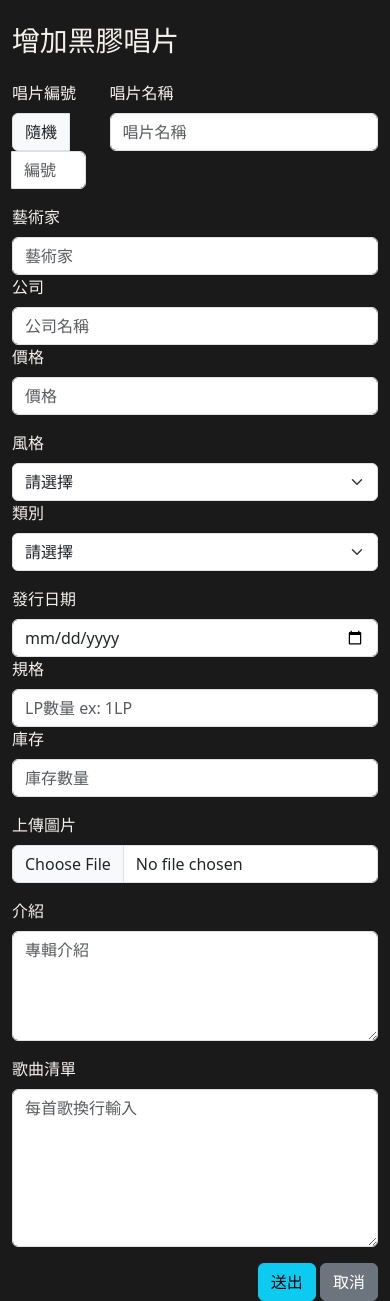
After one commit to Kouji228/Vinyl_Shop_Dashboard, a PHP site: page /product/vinylAdd.php in a window 390 px wide. The commit adds this page. Run offline with PHP 8.4, Linux system fonts and the light colour scheme; data comes from the database, SQL or seed files in the repository; a stand-in replaces the project's code that opens the database connection.

Commit message:
06/09 add分頁 圖片與作者

```diff
--- a/product/doAddVinyl.php
+++ b/product/doAddVinyl.php
@@ -1,6 +1,6 @@
 <?php
-require_once "./components/connect.php";
-require_once "./components/utilities.php";
+require_once "../components/connect.php";
+require_once "../components/utilities.php";
 
 if (!isset($_POST["title"])) {
   alertGoTo("非法進入", "./index.php");
--- /dev/null
+++ b/product/vinylAdd.php
@@ -0,0 +1,227 @@
+<?php
+require_once "../components/connect.php";
+require_once "../components/utilities.php";
+
+$sqlGenre = "SELECT * FROM vinyl_genre";
+$sqlGender = "SELECT * FROM vinyl_gender";
+
+
+try {
+  $stmt = $pdo->prepare($sqlGenre);
+  $stmt->execute();
+  $rows = $stmt->fetchAll(PDO::FETCH_ASSOC);
+
+  $stmtGender = $pdo->prepare($sqlGender);
+  $stmtGender->execute();
+  $rowsGender = $stmtGender->fetchAll(PDO::FETCH_ASSOC);
+} catch (PDOException $e) {
+  // echo "錯誤: {{$e->getMessage()}} <br>";
+  // exit;
+  $errorMsg = $e->getMessage();
+}
+?>
+
+<!-- <pre><?php print_r($rowsGender); ?></pre> -->
+
+<!doctype html>
+<html lang="en">
+
+<head>
+  <meta charset="utf-8">
+  <meta name="viewport" content="width=device-width, initial-scale=1">
+  <title>新增黑膠唱片</title>
+  <link href="https://cdn.jsdelivr.net/npm/bootstrap@5.3.5/dist/css/bootstrap.min.css" rel="stylesheet"
+    integrity="sha384-SgOJa3DmI69IUzQ2PVdRZhwQ+dy64/BUtbMJw1MZ8t5HZApcHrRKUc4W0kG879m7" crossorigin="anonymous">
+  <style>
+    body {
+      background-color: #1A1A1A;
+      color: #F4F1EC;
+    }
+  </style>
+</head>
+
+<body>
+  <div class="container mt-4">
+    <h1 class="mb-4">增加黑膠唱片</h1>
+    <div class="row">
+
+      <div class="col-md-8">
+        <form action="./doAddVinyl.php" method="post" enctype="multipart/form-data">
+          <!-- 唱片 -->
+          <div class="row mb-3">
+            <div class="col-3">
+              <label class="form-label" for="shs-id">唱片編號</label>
+              <div class="input-group">
+                <div class="input-group-text">
+                  <span class="random-id" id="random-id">隨機</span>
+                </div>
+                <input required name="shs-id" id="shs-id" type="text" class="form-control" placeholder="編號" readonly>
+              </div>
+            </div>
+            <div class="col-9">
+              <label class="form-label col-4">唱片名稱</label>
+              <input required name="title" type="text" class="form-control" placeholder="唱片名稱">
+            </div>
+          </div>
+
+          <!-- 藝術家 / 公司 / 價格 -->
+          <div class="row mb-3">
+            <div class="col-md-4">
+              <label class="form-label">藝術家</label>
+              <input required name="author" type="text" class="form-control" placeholder="藝術家">
+            </div>
+            <div class="col-md-4">
+              <label class="form-label">公司</label>
+              <input required name="company" type="text" class="form-control" placeholder="公司名稱">
+            </div>
+            <div class="col-md-4">
+              <label class="form-label">價格</label>
+              <input required name="price" type="number" class="form-control" placeholder="價格">
+            </div>
+          </div>
+
+          <!-- 風格 / 類別 -->
+          <div class="row mb-3">
+            <div class="col-md-6">
+              <label class="form-label">風格</label>
+              <select name="genre" id="genre" class="form-select" required>
+                <option value selected disabled>請選擇</option>
+                <?php foreach ($rows as $row): ?>
+                  <option value="<?= $row["id"] ?>"><?= $row["genre"] ?></option>
+                <?php endforeach ?>
+              </select>
+            </div>
+            <div class="col-md-6">
+              <label class="form-label">類別</label>
+              <select name="gender" id="gender" class="form-select" required>
+                <option value selected disabled>請選擇</option>
+              </select>
+            </div>
+          </div>
+
+          <!-- 發行日期 / 規格 / 庫存 -->
+          <div class="row mb-3">
+            <div class="col-md-4">
+              <label class="form-label">發行日期</label>
+              <input name="release_date" type="date" class="form-control">
+            </div>
+            <div class="col-md-4">
+              <label class="form-label">規格</label>
+              <input required name="format" type="text" class="form-control" placeholder="LP數量 ex: 1LP">
+            </div>
+            <div class="col-md-4">
+              <label class="form-label">庫存</label>
+              <input required name="stock" type="number" class="form-control" placeholder="庫存數量">
+            </div>
+          </div>
+
+          <!-- 上傳檔案 -->
+          <div class="mb-3">
+            <label class="form-label">上傳圖片</label>
+            <input name="myFile" type="file" class="form-control" accept=".png,.jpg,.jpeg" id="imageInput">
+          </div>
+
+          <div class="mb-3">
+            <label class="form-label">介紹</label>
+            <textarea name="desc_text" class="form-control" rows="4" placeholder="專輯介紹"></textarea>
+          </div>
+
+          <div class="mb-3">
+            <label class="form-label">歌曲清單</label>
+            <textarea name="playlist" class="form-control" rows="6" placeholder="每首歌換行輸入"></textarea>
+          </div>
+
+          <!-- 按鈕 -->
+          <div class="text-end">
+            <button type="submit" class="btn btn-info">送出</button>
+            <a class="btn btn-secondary" href="./index.php">取消</a>
+          </div>
+        </form>
+      </div>
+
+      <div class="col-md-1"></div>
+
+      <div class="col-md-3" id="previewImage">
+      </div>
+    </div>
+  </div>
+  <script src="https://cdn.jsdelivr.net/npm/bootstrap@5.3.5/dist/js/bootstrap.bundle.min.js"
+    integrity="sha384-k6d4wzSIapyDyv1kpU366/PK5hCdSbCRGRCMv+eplOQJWyd1fbcAu9OCUj5zNLiq"
+    crossorigin="anonymous"></script>
+  <script>
+
+    // 放你的 JS 代碼（包括 event listener）
+    const genderSelect = document.getElementById("gender");
+    const genreSelect = document.getElementById("genre");
+    const random = document.getElementById("random-id")
+    const randomInput = document.getElementById("shs-id")
+
+    const input = document.getElementById('imageInput');
+    const preview = document.getElementById('previewImage');
+
+    random.addEventListener("click", () => {
+      const hex = Math.floor(Math.random() * 0xFFFFFFFF)
+        .toString(16)
+        .padStart(8, '0')
+        .toUpperCase();
+
+      randomInput.value = hex
+    })
+
+    const genderOptionsRaw = <?= json_encode($rowsGender) ?>;
+
+    // 轉換為 genre_id => [gender, gender, ...]
+    const genderOptions = {};
+    genderOptionsRaw.forEach(row => {
+      const genreId = row.genre_id;
+      if (!genderOptions[genreId]) {
+        genderOptions[genreId] = [];
+      }
+      genderOptions[genreId].push({
+        id: row.id,
+        gender: row.gender
+      });
+    });
+
+    genreSelect.addEventListener("change", function () {
+      const genreId = this.value;
+      const genders = genderOptions[genreId] || [];
+
+      console.log(genreId);
+
+      // 清空原本選項
+      genderSelect.innerHTML = '<option value selected disabled>請選擇</option>';
+
+      // 加入新的選項
+      genders.forEach(g => {
+        const opt = document.createElement("option");
+        opt.value = g.id;
+        opt.textContent = g.gender;
+        genderSelect.appendChild(opt);
+      });
+    });
+
+    input.addEventListener('change', function () {
+      const file = this.files[0];
+      if (file) {
+        const reader = new FileReader();
+        reader.onload = function (e) {
+          // 清空舊的預覽（如果有的話）
+          preview.innerHTML = '';
+
+          // 建立新的 <img> 標籤並插入
+          const img = document.createElement('img');
+          img.src = e.target.result;
+          img.alt = '預覽圖片';
+          img.className = 'img-fluid rounded'; // Bootstrap 樣式
+          preview.appendChild(img);
+        }
+        reader.readAsDataURL(file);
+      }
+    });
+
+
+  </script>
+</body>
+
+</html>
```
